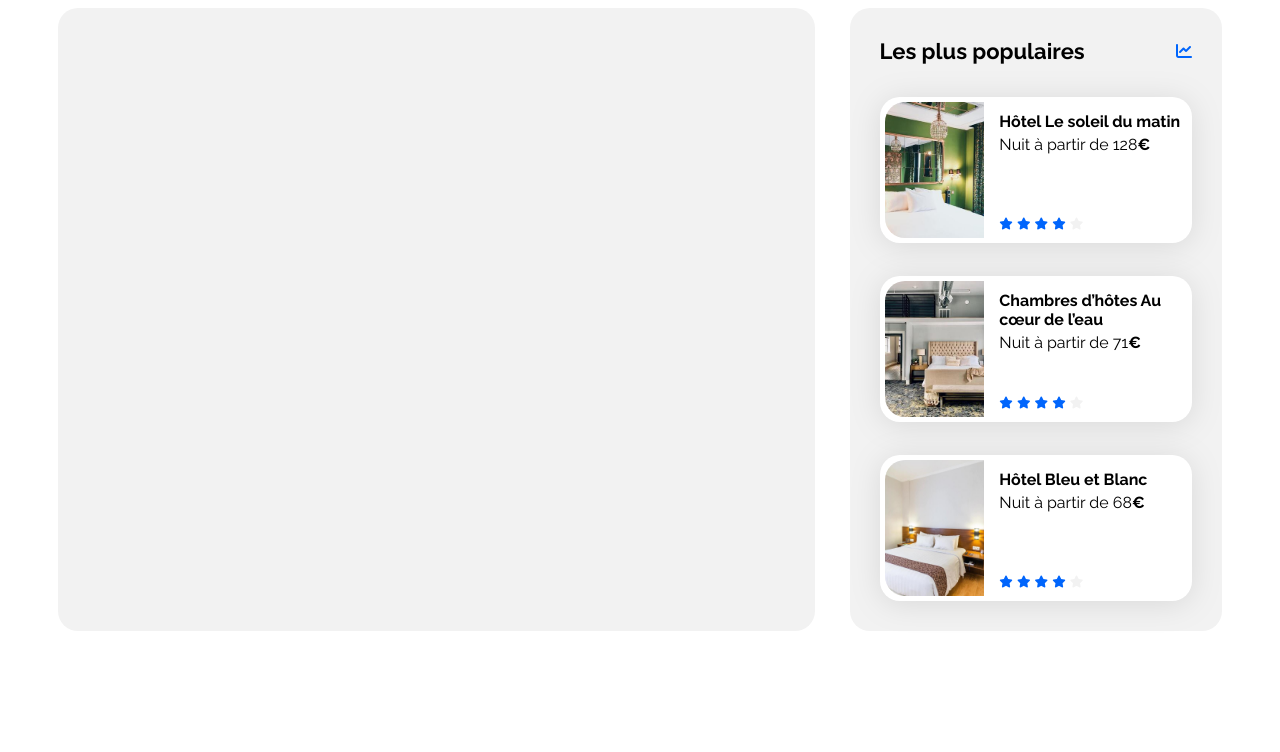
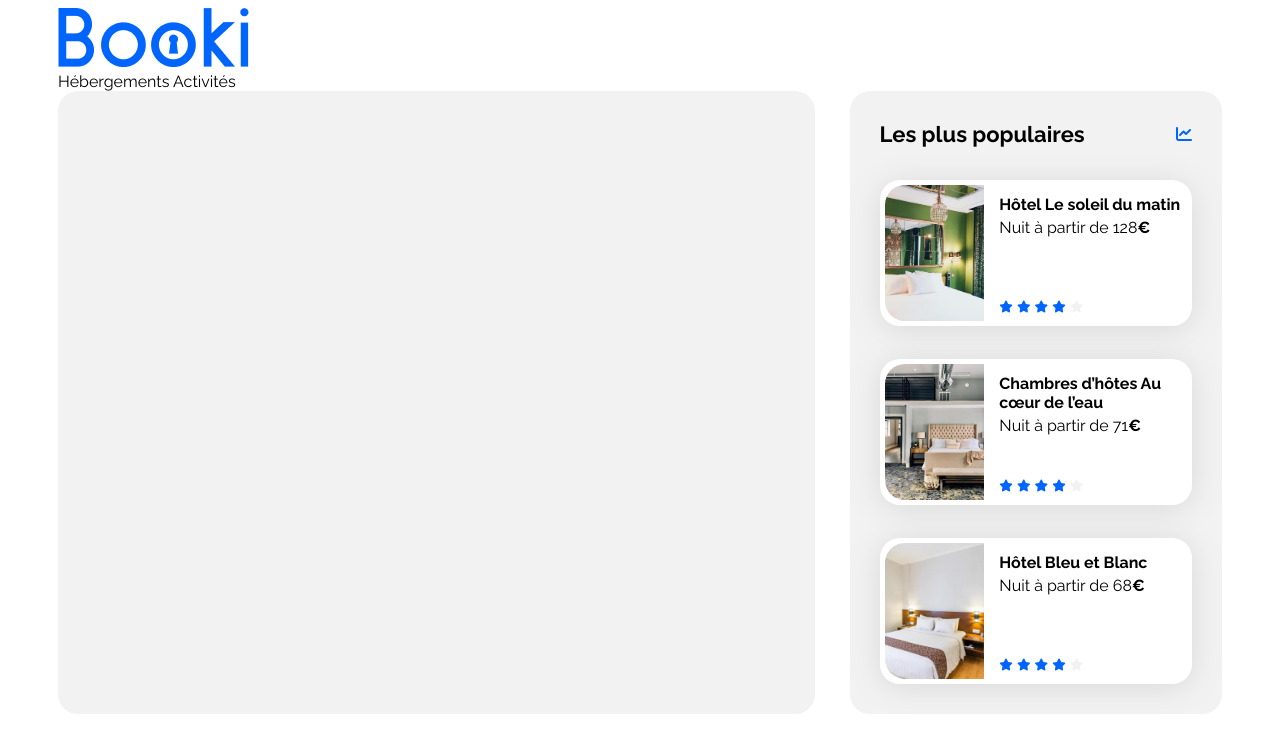
Before and after one commit to Joaqu-ins/projet1, a plain HTML site: page booki/index.html in a window 1280 px wide. Drawn offline with Linux system fonts and the light colour scheme.

Commit message:
realisation du header

```diff
--- a/booki/index.html
+++ b/booki/index.html
@@ -28,7 +28,17 @@
     <div class="main-container">
 
         <!-- HEADER -->
-        <header></header>
+        <header>
+<img src="images/logo/Booki.png" alt="logo du site">
+
+<nav>
+<a href="#">Hébergements</a>
+<a href="#">Activités</a>
+</nav>
+
+
+
+        </header>
         <!-- FIN DU HEADER -->
 
         <main>
```
